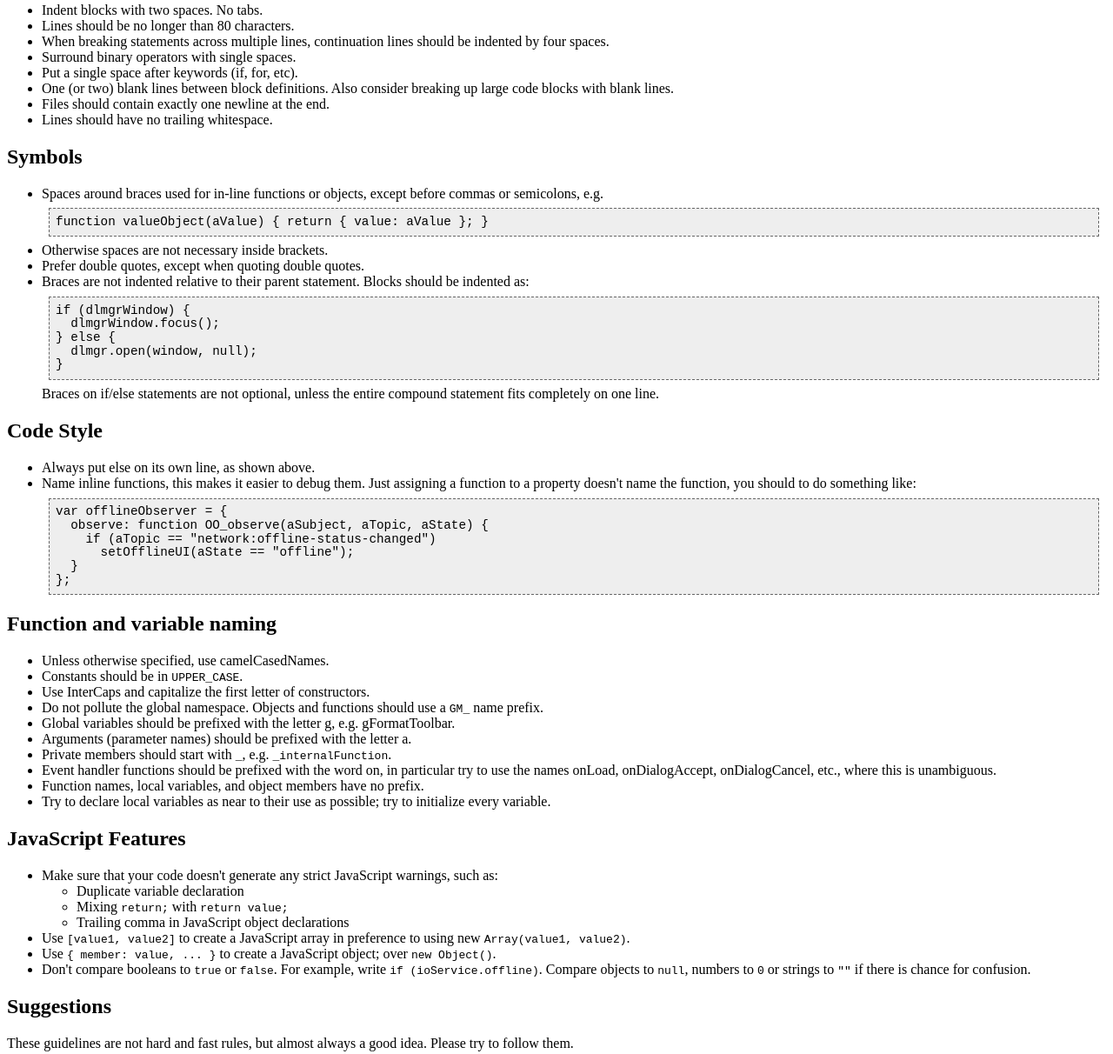
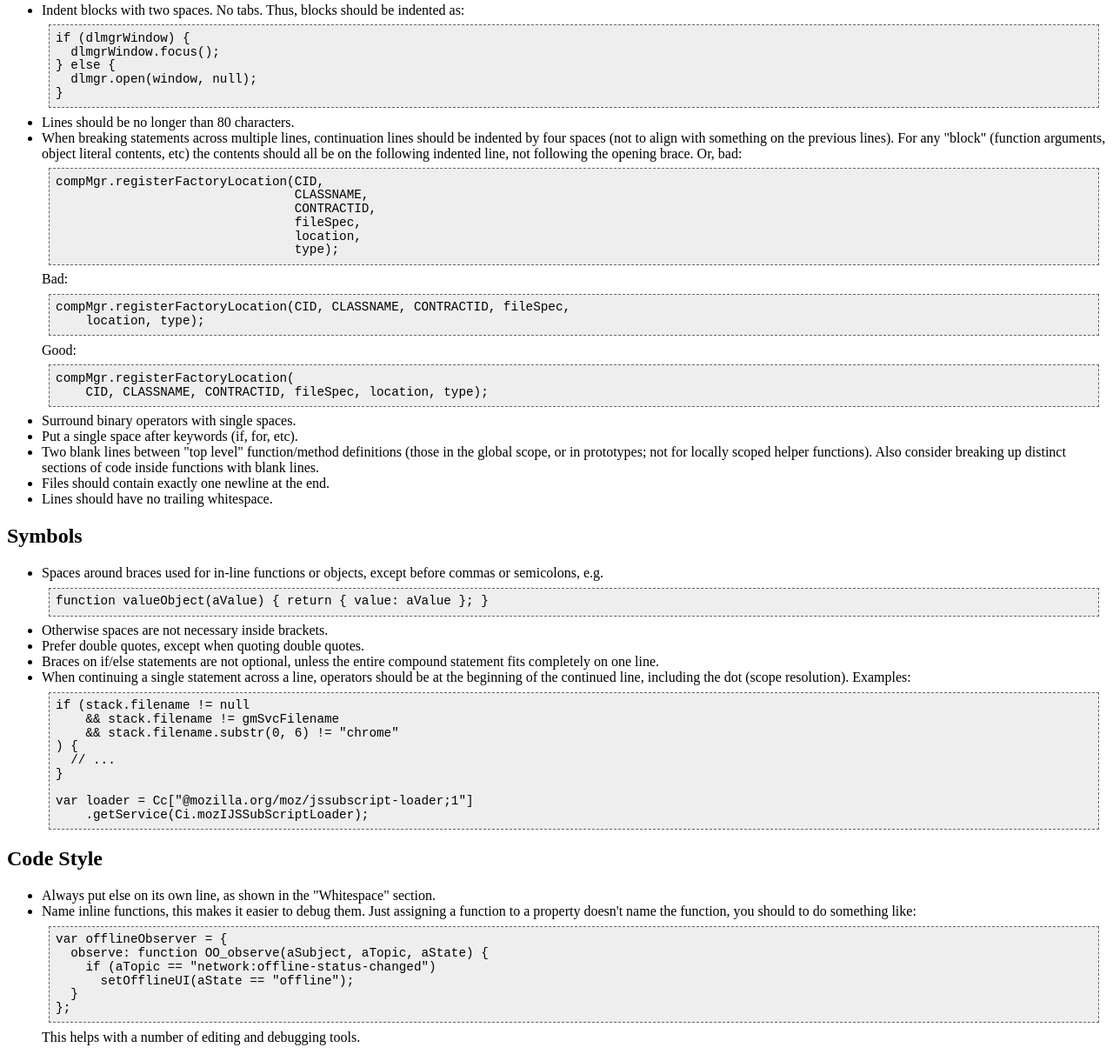
Before and after one commit to greasemonkey/greasemonkey.github.com, a plain HTML site: page style.html in a window 1280 px wide. Shown: the part 214-1426 px from the top of the page at 87% size. Drawn offline with Linux system fonts and the light colour scheme.

Commit message:
Lots of little tweaks, mostly to style edge cases and examples.

```diff
--- a/style.html
+++ b/style.html
@@ -23,12 +23,29 @@ pre {
 <p>This guide is based on a Mozilla JavaScript Style Guide document which no longer exists (and was previously the Greasemonkey style guide), which in turn was based on a <a href='http://web.archive.org/web/20080328023013/http://web.archive.org/web/20080328023013/http://neil.rashbrook.org/Js.htm'>document by Niel Rashbrook</a>.</p>
 <h2>Whitespace</h2>
 <ul>
-<li>Indent blocks with two spaces.  No tabs.</li>
+<li>Indent blocks with two spaces. No tabs. Thus, blocks should be indented as:<pre>if (dlmgrWindow) {
+  dlmgrWindow.focus();
+} else {
+  dlmgr.open(window, null);
+}</pre></li>
 <li>Lines should be no longer than 80 characters.</li>
-<li>When breaking statements across multiple lines, continuation lines should be indented by four spaces.</li>
+<li>When breaking statements across multiple lines, continuation lines should be indented by four spaces (not to align with something on the previous lines).  For any "block" (function arguments, object literal contents, etc) the contents should all be on the following indented line, not following the opening brace.  Or, bad:
+<pre>compMgr.registerFactoryLocation(CID,
+                                CLASSNAME,
+                                CONTRACTID,
+                                fileSpec,
+                                location,
+                                type);</pre>
+Bad:
+<pre>compMgr.registerFactoryLocation(CID, CLASSNAME, CONTRACTID, fileSpec,
+    location, type);</pre>
+Good:
+<pre>compMgr.registerFactoryLocation(
+    CID, CLASSNAME, CONTRACTID, fileSpec, location, type);</pre>
+</li>
 <li>Surround binary operators with single spaces.</li>
 <li>Put a single space after keywords (if, for, etc).</li>
-<li>One (or two) blank lines between block definitions. Also consider breaking up large code blocks with blank lines.</li>
+<li>Two blank lines between "top level" function/method definitions (those in the global scope, or in prototypes; not for locally scoped helper functions). Also consider breaking up distinct sections of code inside functions with blank lines.</li>
 <li>Files should contain exactly one newline at the end.</li>
 <li>Lines should have no trailing whitespace.</li>
 </ul>
@@ -37,35 +54,43 @@ pre {
 <li>Spaces around braces used for in-line functions or objects, except before commas or semicolons, e.g. <pre>function valueObject(aValue) { return { value: aValue }; }</pre></li>
 <li>Otherwise spaces are not necessary inside brackets.</li>
 <li>Prefer double quotes, except when quoting double quotes.</li>
-<li>Braces are not indented relative to their parent statement. Blocks should be indented as:<pre>if (dlmgrWindow) {
-  dlmgrWindow.focus();
-} else {
-  dlmgr.open(window, null);
-}</pre>
+<li>
 Braces on if/else statements are not optional, unless the entire compound statement fits completely on one line.</li>
+<li>
+When continuing a single statement across a line, operators should be at the beginning of the continued line, including the dot (scope resolution).  Examples:
+<pre>if (stack.filename != null
+    && stack.filename != gmSvcFilename
+    && stack.filename.substr(0, 6) != "chrome"
+) {
+  // ...
+}
+
+var loader = Cc["@mozilla.org/moz/jssubscript-loader;1"]
+    .getService(Ci.mozIJSSubScriptLoader);</pre>
+</li>
 </ul>
 <h2>Code Style</h2>
 <ul>
-<li>Always put else on its own line, as shown above. </li>
+<li>Always put else on its own line, as shown in the "Whitespace" section.</li>
 <li>Name inline functions, this makes it easier to debug them. Just assigning a function to a property doesn't name the function, you should to do something like: <pre>var offlineObserver = {
   observe: function OO_observe(aSubject, aTopic, aState) {
     if (aTopic == "network:offline-status-changed")
       setOfflineUI(aState == "offline");
   }
-};</pre></li>
+};</pre>This helps with a number of editing and debugging tools.</li>
 </ul>
 <h2>Function and variable naming</h2>
 <ul>
 <li>Unless otherwise specified, use camelCasedNames.</li>
 <li>Constants should be in <code>UPPER_CASE</code>.</li>
 <li>Use InterCaps and capitalize the first letter of constructors.</li>
-<li>Do not pollute the global namespace.  Objects and functions should use a <code>GM_</code> name prefix.</li>
-<li>Global variables should be prefixed with the letter g, e.g. gFormatToolbar.</li>
-<li>Arguments (parameter names) should be prefixed with the letter a.</li>
-<li>Private members should start with <code>_</code>, e.g. <code>_internalFunction</code>.</li>
+<li>Do not pollute the global namespace.  Global (chrome window scoped) definitions should be avoided, but at least use a <code>GM_</code> name prefix.</li>
+<li>Global state variables should be prefixed with the letter <code>g</code>, e.g. <code>gFormatToolbar</code>.</li>
+<li>Arguments (parameter names) should be prefixed with the letter <code>a</code>.</li>
+<li>Private members should start with <code>_</code>, e.g. <code>_internalFunction</code>.  They should not be accessed except by the class they are a member of.</li>
 <li>Event handler functions should be prefixed with the word on, in particular try to use the names onLoad, onDialogAccept, onDialogCancel, etc., where this is unambiguous.</li>
 <li>Function names, local variables, and object members have no prefix.</li>
-<li>Try to declare local variables as near to their use as possible; try to initialize every variable.</li>
+<li>Try to declare local variables as near to their use as possible; initialize every variable.</li>
 </ul>
 <h2>JavaScript Features</h2>
 <ul>
@@ -73,8 +98,8 @@ Braces on if/else statements are not optional, unless the entire compound statem
  warnings, such as:
   <ul>
   <li>Duplicate variable declaration</li>
-  <li> Mixing <code>return;</code> with <code>return value;</code></li>
-  <li> Trailing comma in JavaScript object declarations</li>
+  <li>Mixing <code>return;</code> with <code>return value;</code></li>
+  <li>Trailing comma in JavaScript object declarations.</li>
   </ul>
 </li>
 <li>Use <code>[value1, value2]</code> to create a JavaScript array in preference to using new <code>Array(value1, value2)</code>.</li>
@@ -84,11 +109,11 @@ Braces on if/else statements are not optional, unless the entire compound statem
 <h2>Suggestions</h2>
 <p>These guidelines are not hard and fast rules, but almost always a good idea.  Please try to follow them.</p>
 <ul>
-<li>Be very careful about assignments that are also used in a boolean context, e.g. <pre>while (node = node.parentNode) { /* ... */ }</pre>  Try to avoid such usage, or carefully comment that testing the result of an assignment as a boolean is actually intended.</li>
+<li>Be very careful about assignments that are also used in a boolean context, e.g. <pre>while (node = node.parentNode) { /* ... */ }</pre>  Try to avoid such usage, or carefully comment that testing the result of an assignment as a boolean is actually intended.  (Common exception: iterating over an array with <code>for</code>.)</li>
 <li>When a <code>switch</code> statement's <code>case</code> contains a body, and intentionally falls through to the next (with no <code>break</code>), add a comment like <code>// fall-through</code> to make it clear that this is intended.</li>
 <li>Don't use <code>eval()</code> or equivalents if there is any other possible way to accomplish the goal.</li>
-<li>Don't use <code>setTimeout()</code> or equivalents with string parameters, only function references.</li>
-<li>Keep threads, and especially commits, topically relevant.  Don't put code refactoring and new features together in one commit, or even together in a branch if at all possible.</li>
+<li>Don't use <code>setTimeout()</code> or equivalents with string parameters, only function references.  Generally avoid <code>setTimeout()</code> if at all possible &mdash; if not, comment why it was used.</li>
+<li>Keep branches, and especially commits, topically relevant.  Don't put code refactoring and new features together in one commit, or even together in a branch if at all possible.</li>
 </ul>
 </body>
 </html>
```
Also changed, not shown: contrib.html (+6 -0 lines).
